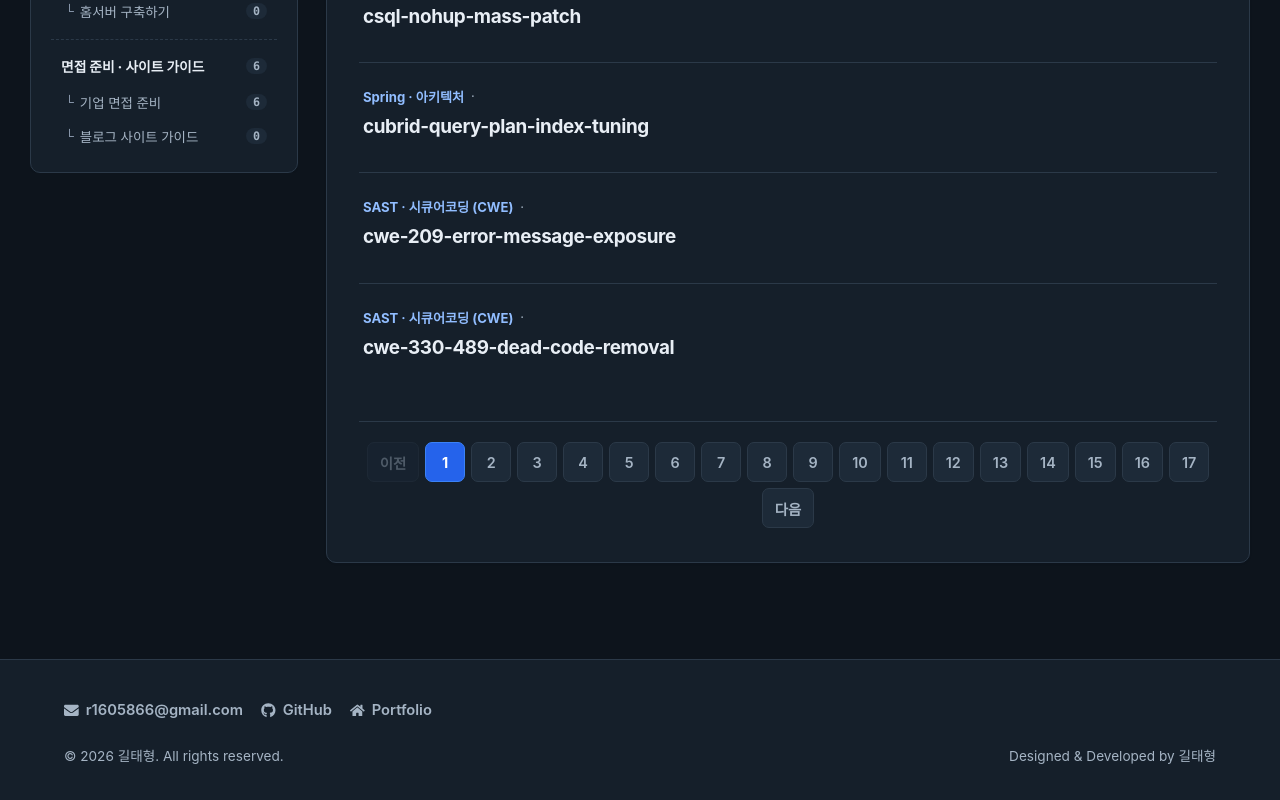
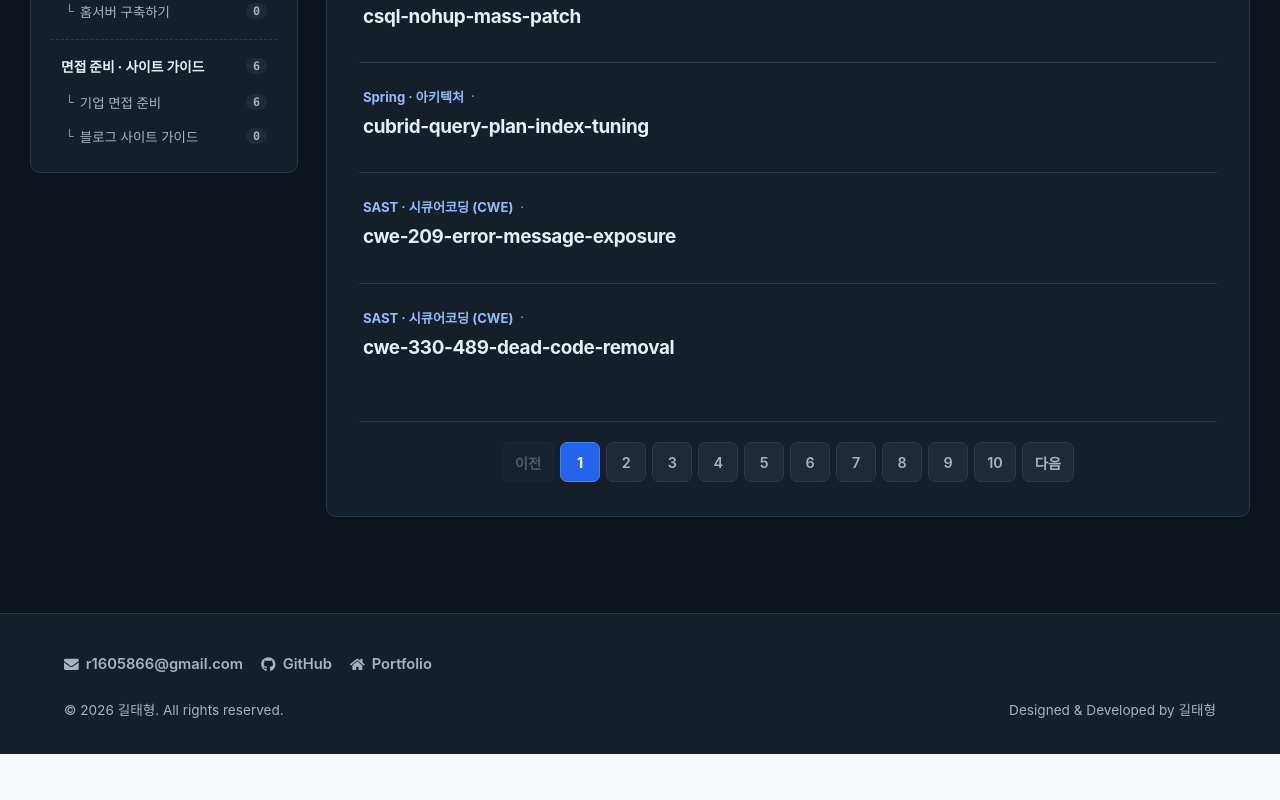
Before and after one commit to seulgae/seulgae.github.io, a React (Vite) app: page /blog in a window 1280 px wide. Shown: the part 908-1708 px from the top of the page. After the commit the page ends 1662 px from the top, so only its background shows below. Built offline with nearby package versions, Linux system fonts and the light colour scheme; a web font is replaced by a local one.

Commit message:
[20261124] 블로그 페이지 번호를 10개씩 표시
- 이전·다음 버튼으로 페이지 번호 묶음 이동
- 좁은 화면에서 번호 영역만 줄바꿈하도록 배치 조정
- 프로젝트 테스트 67개 및 프로덕션 빌드 통과

```diff
--- a/src/pages/BlogListPage.jsx
+++ b/src/pages/BlogListPage.jsx
@@ -9,6 +9,7 @@ import { paths } from "../routes";
 import "../styles/blog.css";
 
 const PAGE_SIZE = 10;
+const PAGE_GROUP_SIZE = 10;
 
 function resolveFeedHeading(groupParam, categoryParam, tagParam) {
   if (categoryParam) {
@@ -52,6 +53,11 @@ function resolveFeedHeading(groupParam, categoryParam, tagParam) {
  * 티스토리 스타일 블로그 글 목록.
  * 좌측 사이드바의 대분류(group)·소분류(category)·태그(tag) 쿼리 파라미터와
  * 키워드 실시간 검색 + 10개 단위 페이징을 연동합니다.
+ * 페이지 번호는 열 개씩 묶고 이전·다음 버튼으로 묶음 사이를 이동합니다.
+ *
+ * @author seulgae
+ * @version 1.0, 페이지 번호 묶음 이동
+ * @see "None"
  */
 function BlogListPage() {
   const [searchParams, setSearchParams] = useSearchParams();
@@ -121,6 +127,13 @@ function BlogListPage() {
 
   const totalPages = Math.max(1, Math.ceil(filtered.length / PAGE_SIZE));
   const currentPage = Math.min(page, totalPages);
+  const groupStart =
+    Math.floor((currentPage - 1) / PAGE_GROUP_SIZE) * PAGE_GROUP_SIZE + 1;
+  const groupEnd = Math.min(groupStart + PAGE_GROUP_SIZE - 1, totalPages);
+  const pageNumbers = Array.from(
+    { length: groupEnd - groupStart + 1 },
+    (_, index) => groupStart + index,
+  );
   const visible = filtered.slice(
     (currentPage - 1) * PAGE_SIZE,
     currentPage * PAGE_SIZE,
@@ -137,6 +150,10 @@ function BlogListPage() {
     setSearchParams({});
   };
 
+  /**
+   * 선택한 페이지의 글을 표시하고 목록 상단으로 이동합니다.
+   * @param {number} next 표시할 페이지 번호
+   */
   const goToPage = (next) => {
     setPage(next);
     window.scrollTo(0, 0);
@@ -237,13 +254,15 @@ function BlogListPage() {
           <button
             type="button"
             className="blog-page-button"
-            disabled={currentPage === 1}
-            onClick={() => goToPage(currentPage - 1)}
+            aria-label="이전 페이지 묶음"
+            disabled={groupStart === 1}
+            onClick={() => goToPage(groupStart - PAGE_GROUP_SIZE)}
           >
             이전
           </button>
 
-          {Array.from({ length: totalPages }, (_, index) => index + 1).map((n) => (
+          <div className="blog-page-numbers">
+            {pageNumbers.map((n) => (
               <button
                 key={n}
                 type="button"
@@ -254,12 +273,14 @@ function BlogListPage() {
                 {n}
               </button>
             ))}
+          </div>
 
           <button
             type="button"
             className="blog-page-button"
-            disabled={currentPage === totalPages}
-            onClick={() => goToPage(currentPage + 1)}
+            aria-label="다음 페이지 묶음"
+            disabled={groupEnd === totalPages}
+            onClick={() => goToPage(groupEnd + 1)}
           >
             다음
           </button>
--- a/src/styles/blog.css
+++ b/src/styles/blog.css
@@ -214,13 +214,21 @@
 
 /* ── 페이징 ── */
 .blog-pagination {
-  display: flex;
-  flex-wrap: wrap;
+  display: grid;
+  grid-template-columns: auto minmax(0, max-content) auto;
+  align-items: center;
   justify-content: center;
   gap: 6px;
   margin-top: 28px;
   padding-top: 20px;
   border-top: 1px solid var(--blog-line, #e2e8f0);
+}
+
+.blog-page-numbers {
+  display: flex;
+  flex-wrap: wrap;
+  justify-content: center;
+  gap: 6px;
 }
 
 .blog-page-button {
```
Lines whose indentation alone changed are shown as unchanged.
